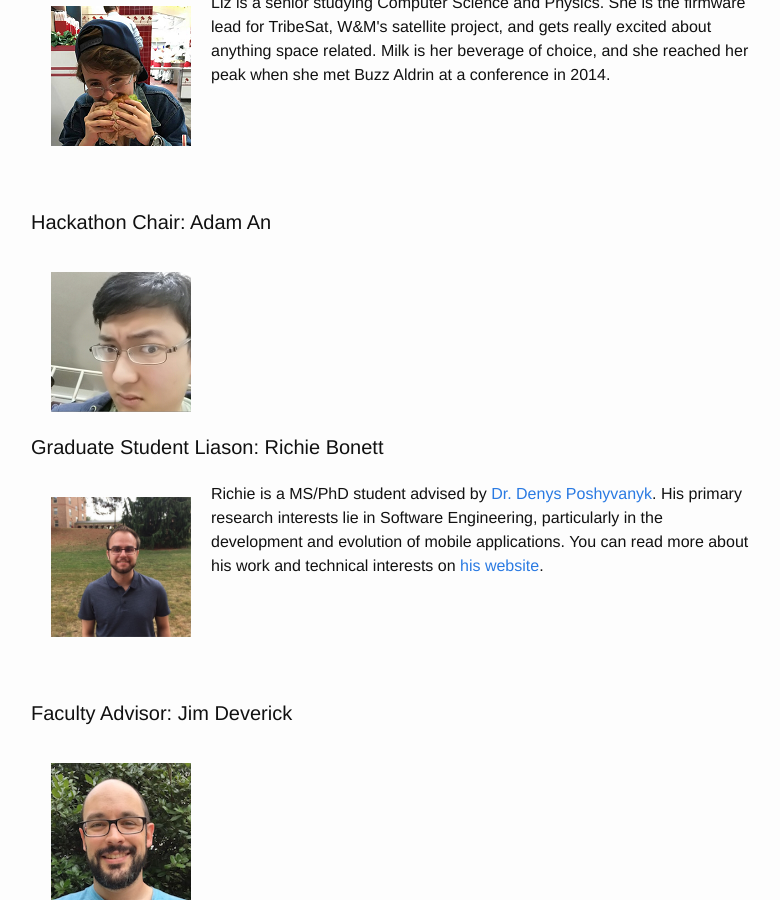
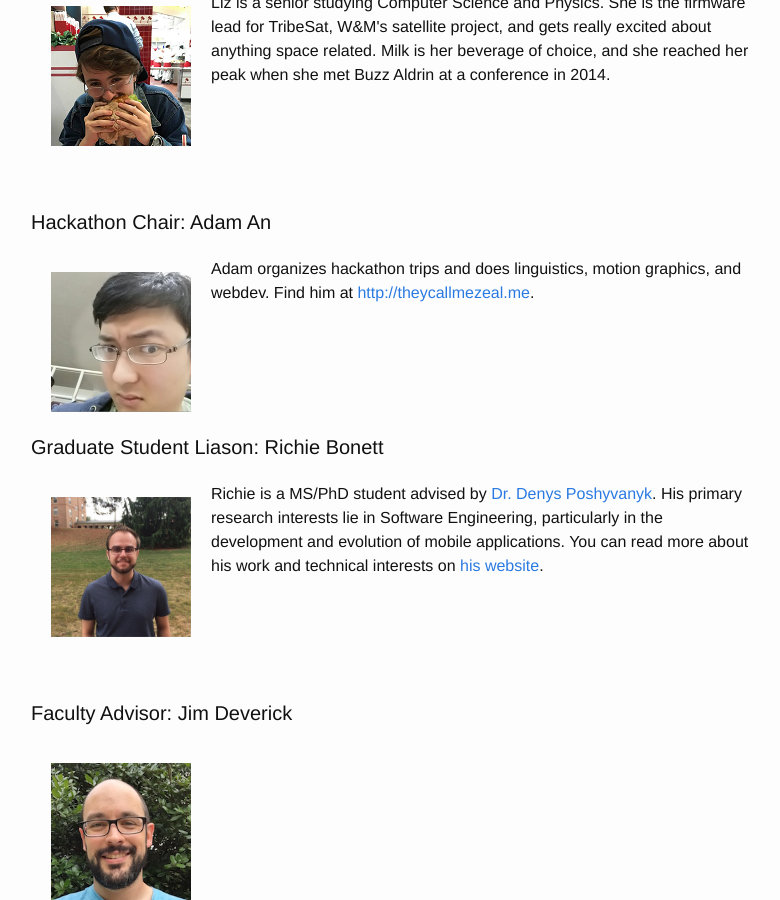
Before and after one commit to ACMWM/acmwm.github.io, a Jekyll site: the page built from _pages/officers.md, in a window 1280 px wide and 900 px high, scrolled down 2263 px. Shown: the whole window, without its empty margins (239-1019 px from the left). Built offline with Jekyll 4.4.1, drawn with Linux system fonts in a browser that asks for light colours.

Commit message:
_config: Add Adam's bio

```diff
--- a/_config.yml
+++ b/_config.yml
@@ -74,7 +74,8 @@ officers:
     - job: Hackathon Chair
       name: Adam An
       pic: adam.png
-      bio:
+      bio: >
+          Adam organizes hackathon trips and does linguistics, motion graphics, and webdev. Find him at <a href="http://theycallmezeal.me">http://theycallmezeal.me</a>.
 
     - job: Graduate Student Liason
       name: Richie Bonett
```
